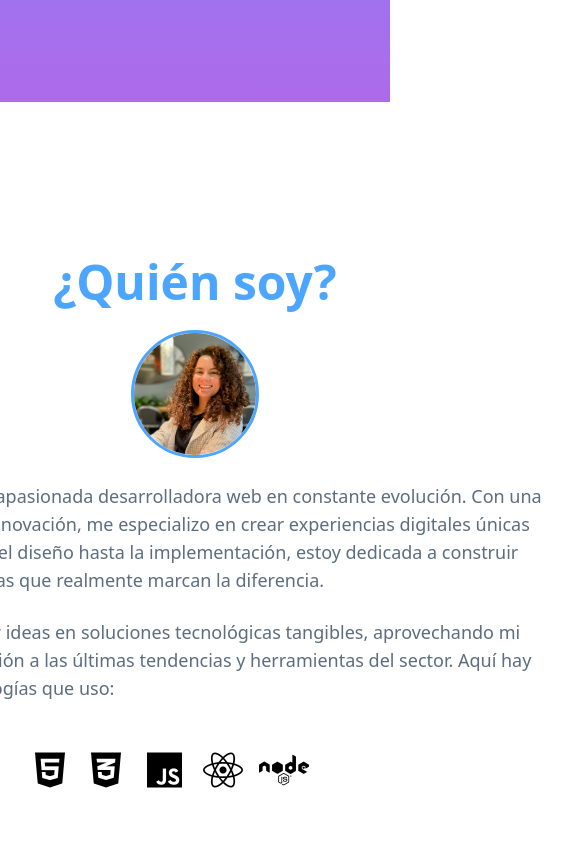
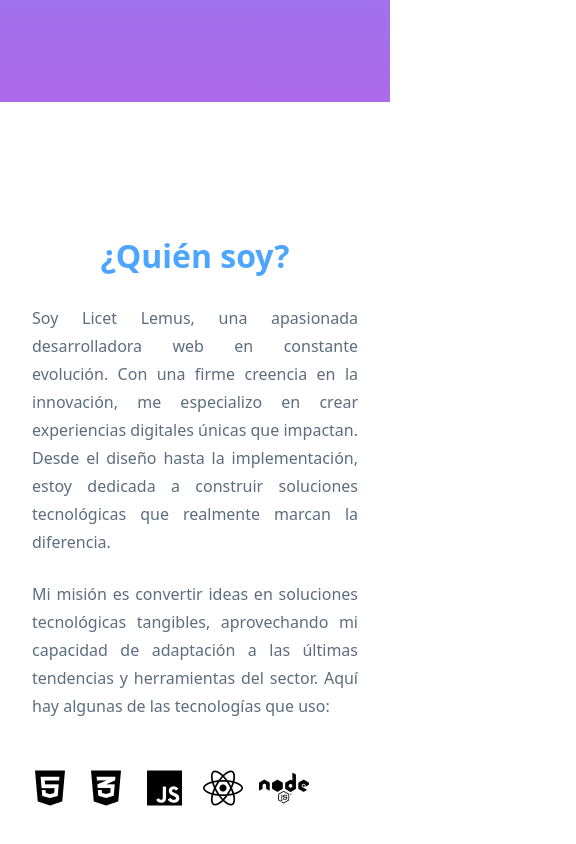
Before and after one commit to LicetLemus/my-portfolio, a React (Create React App) app: page / in a window 390 px wide. Shown: the part 742-1586 px from the top of the page, 576 px wide, since content can reach past the window. Built offline with nearby package versions, Linux system fonts and the light colour scheme.

Commit message:
styles: media query for section About

```diff
--- a/src/components/About.jsx
+++ b/src/components/About.jsx
@@ -11,7 +11,7 @@ const About = () => {
         alt="avatar"
         className="mx-auto mb-6 mt-6 w-32 h-32 object-cover rounded-full"
       ></img>
-      <div className="flex justify-between flex-wrap w-[761px] font-light">
+      <div className="container_parrafo flex justify-between flex-wrap w-[761px] font-light">
         <p className="me-3 text-lg text-text_color_par mb-6 ">
           Soy Licet Lemus, una apasionada desarrolladora web en constante
           evolución. Con una firme creencia en la innovación, me especializo en
--- a/src/components/About.scss
+++ b/src/components/About.scss
@@ -1,3 +1,39 @@
 #img_about {
     border: 3px solid rgba(0, 127, 255, 0.7);
 }
+
+
+#about{
+
+    @media (max-width: 768px) {
+
+        h2 {
+            font-size: 2rem;
+            margin-bottom: 2rem;
+        }
+
+        img {
+            display: none;
+            width: 10%;
+            height: auto;
+            border: none;
+            margin-top: 1rem;
+            margin-bottom: 1rem;
+        }
+
+        p {
+            font-size: 1rem;
+            margin-inline: 0px;
+            text-align: justify;
+        }
+
+        .container_parrafo {
+            display: flex;
+            flex-direction: column;
+            align-items: center;
+            justify-content: center;
+            width: 100vw;
+            padding-inline: 2rem;
+        }
+    }
+}
```
